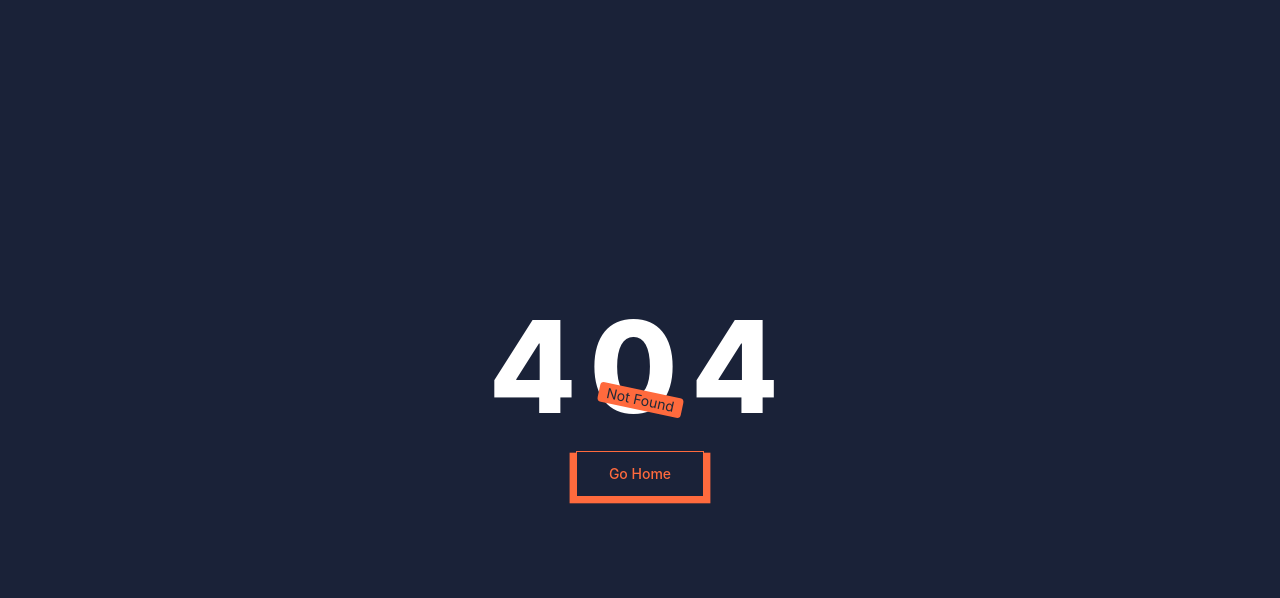
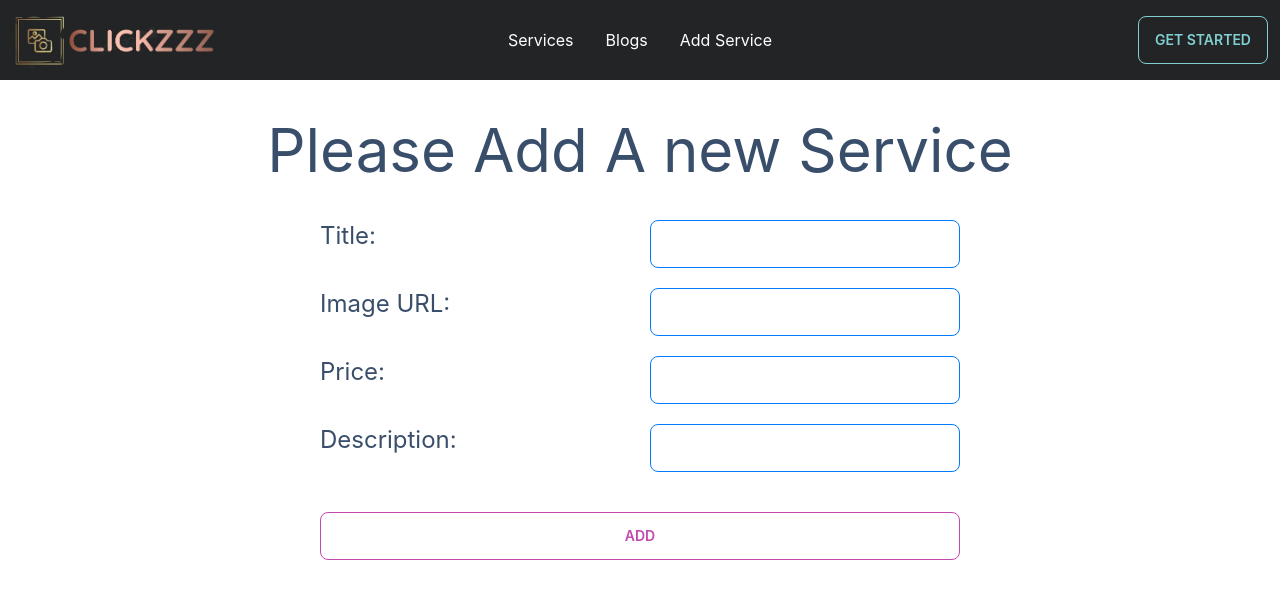
Before and after one commit to SaiemAziz/clickzzz-client, a React (Create React App) app: page /add-service in a window 1280 px wide. Before the commit this address had no page. Shown: the top 598 px of the page. Built offline with nearby package versions, Linux system fonts and the light colour scheme; no server answers.

Commit message:
add service added

```diff
--- /dev/null
+++ b/src/Pages/AddService.js
@@ -0,0 +1,43 @@
+import React from 'react';
+import { useTitle } from '../routes/useTitle';
+
+const AddService = () => {
+
+    useTitle('Add Service');
+
+    let formChecked = (e) => {
+        e.preventDefault()
+        let service = {
+            title: e.target.title.value,
+            img: e.target.img.value,
+            description: e.target.description.value,
+            price: e.target.price.value,
+        }
+        fetch("http://localhost:5000/add-service",{
+            method: 'POST',
+            headers: {
+                "content-type": "application/json"
+            },
+            body: JSON.stringify(service)
+        }).then(res=>res.json())
+        .then(data => data)
+    }
+    return (
+        <div>
+            <h1 className='my-10 text-6xl'>Please Add A new Service</h1>
+            <form onSubmit={formChecked} className="grid grid-cols-2 w-1/2 mx-auto text-left gap-5">
+                <h1 className='text-2xl'>Title: </h1>
+                <input required type="text" className="input input-primary" name='title'/>
+                <h1 className='text-2xl'>Image URL: </h1>
+                <input required type="text" className="input input-primary" name='img'/>
+                <h1 className='text-2xl'>Price: </h1>
+                <input required type="number" className="input input-primary" name='price'/>
+                <h1 className='text-2xl'>Description: </h1>
+                <input required type="text" className="input input-primary" name='description'/>
+                <input className='btn btn-outline btn-accent col-span-2 my-5' type="submit" value="Add"/>
+            </form>
+        </div>
+    );
+};
+
+export default AddService;
--- a/src/Pages/Details.js
+++ b/src/Pages/Details.js
@@ -6,14 +6,18 @@ const Details = () => {
     let {data} = useLoaderData()
     return (
         <div className=''>
-            <h1 className='my-10 text-5xl'>Details of: <span className='italic text-accent'>{data.title}</span></h1>
+            <h1 className='mt-10 pb-10 text-6xl border-b-4'>Details of: <span className='italic text-accent'>{data.title}</span></h1>
+
+        {/* details of a service  */}
         <div className='shadow-2xl p-5 grid grid-cols-3 gap-5 m-5'>
-            <img className='rounded-xl' src={data.img} alt="" />
+            <img className='rounded-xl my-auto' src={data.img} alt="" />
             <div className='card col-span-2 flex flex-col justify-between'>
-                <h1 className='text-justify text-2xl'>Description: {data.description}</h1>
-                <h1 className='text-right text-3xl'>Price: <span>${data.price}</span></h1>
+                <h1 className='text-justify text-3xl p-10'><span className='font-bold'>Description: </span>{data.description}</h1>
+                <h1 className='text-right text-3xl'>Price: <span className='text-success font-bold'>${data.price}</span></h1>
             </div>
         </div>
+
+        {/* all reviews */}
         </div>
     );
 };
--- a/src/routes/routes.js
+++ b/src/routes/routes.js
@@ -6,6 +6,7 @@ import Home from "../Pages/Home"
 import Services from "../Pages/Services"
 import Blogs from "../Pages/Blogs"
 import Details from "../Pages/Details"
+import AddService from "../Pages/AddService"
 
 export const routes = createBrowserRouter([
     {
@@ -37,6 +38,10 @@ export const routes = createBrowserRouter([
                 path: '/blogs',
                 element: <Blogs/>
             },
+            {
+                path: '/add-service',
+                element: <AddService/>
+            },
         ]
     }
 ])
--- a/src/shared/Header.js
+++ b/src/shared/Header.js
@@ -3,9 +3,18 @@ import { Link, NavLink } from "react-router-dom";
 import logo from "../images/logo.jpg";
 const Header = () => {
 
+  let navStyle = "text-white text-left px-4 bg-[#232426] "
+
   let menu = <>
-    <div className="text-white text-left my-2 px-4 bg-[#232426]"><NavLink to='/services'>Services</NavLink></div>
-    <div className="text-white text-left my-2 px-4 bg-[#232426]"><NavLink to='/blogs'>Blogs</NavLink></div>
+    <div className="my-4"><NavLink className={({ isActive }) =>
+              isActive ? `${navStyle} text-amber-400` : navStyle
+            } to='/services'>Services</NavLink></div>
+    <div className="my-4"><NavLink className={({ isActive }) =>
+              isActive ? `${navStyle} text-amber-400` : navStyle
+            } to='/blogs'>Blogs</NavLink></div>
+    <div className="my-4"><NavLink className={({ isActive }) =>
+              isActive ? `${navStyle} text-amber-400` : navStyle
+            } to='/add-service'>Add Service</NavLink></div>
   </>
 
   return (
```
